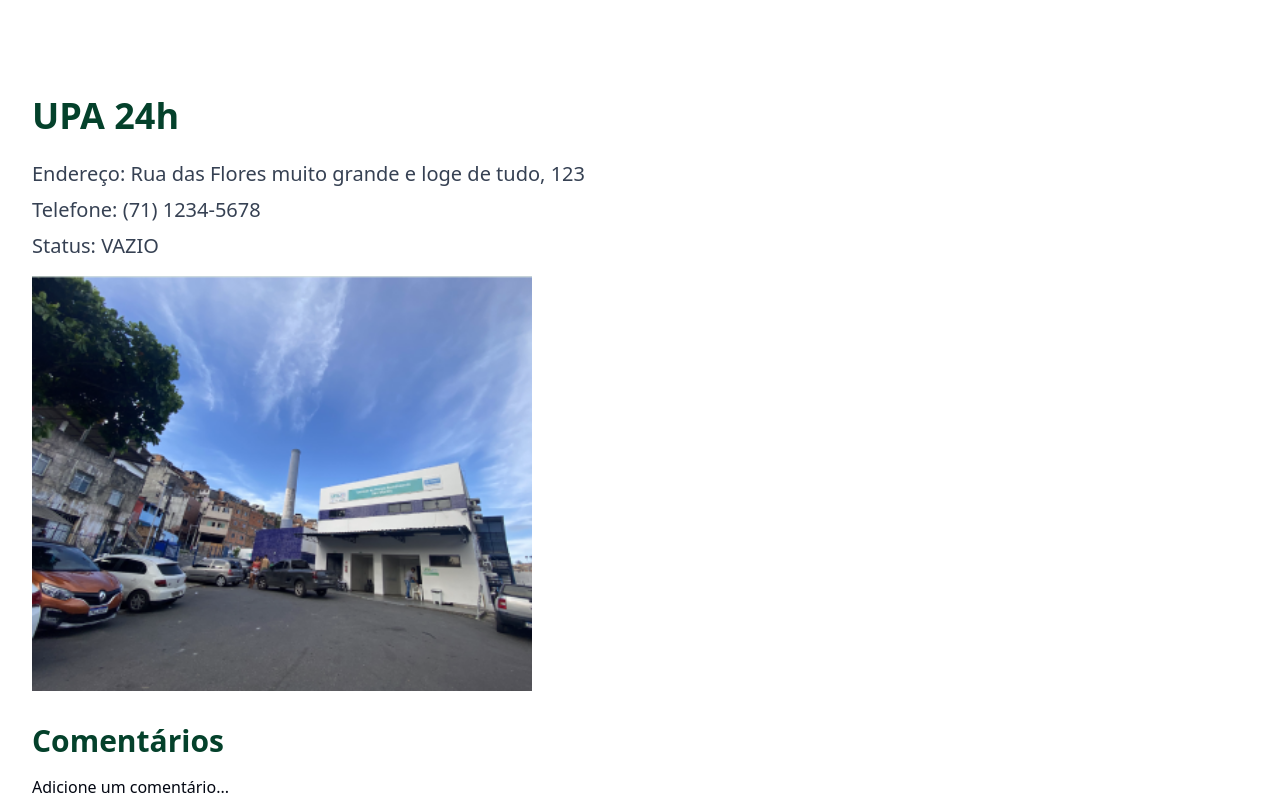
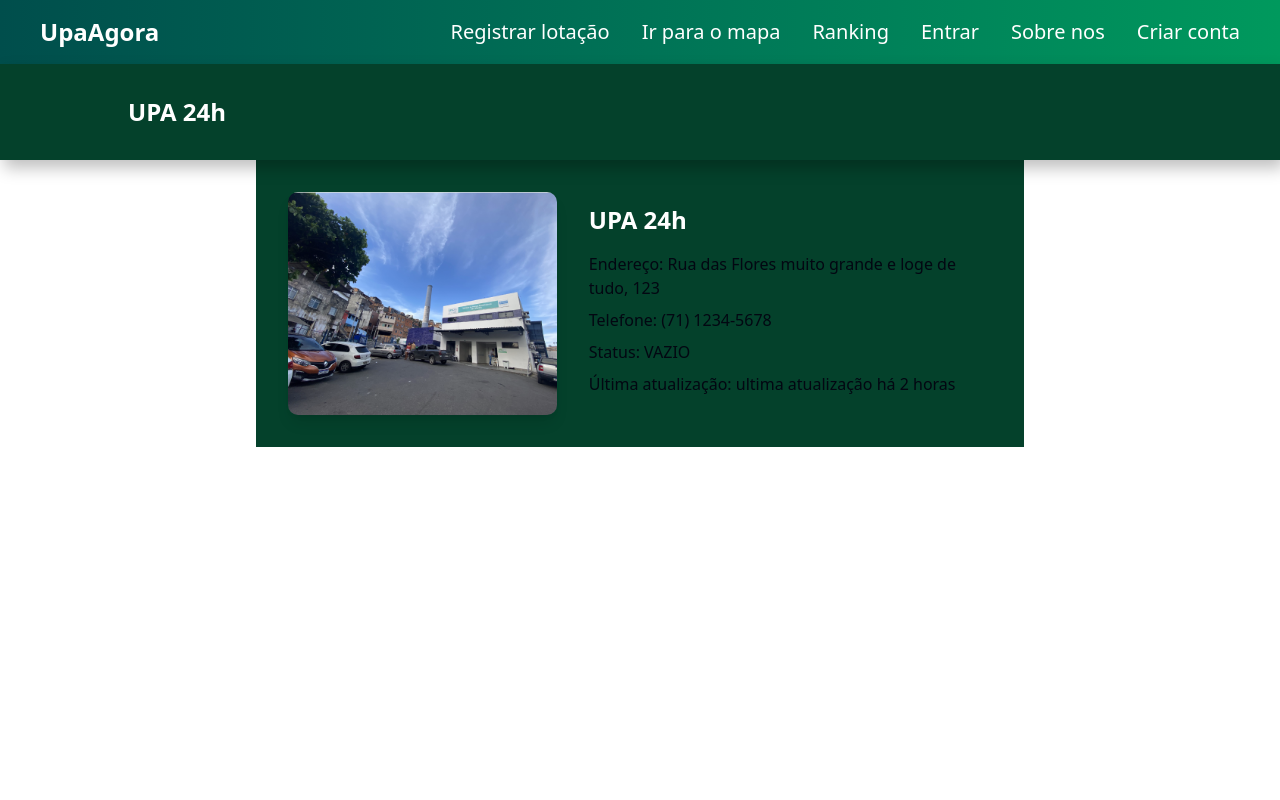
Before and after one commit to N1nh4/frontend-lab-web, a Next.js app: page /unidades/1 in a window 1280 px wide. Shown: the top 800 px of the page. Built offline with nearby package versions, Linux system fonts and the light colour scheme.

Commit message:
estrutura da pagina de detalhes

```diff
--- a/src/app/(paginas)/(public)/unidades/[id]/page.tsx
+++ b/src/app/(paginas)/(public)/unidades/[id]/page.tsx
@@ -1,64 +1,66 @@
-"use client";
+'use client'; // Mantemos 'use client' porque usamos useParams
+
+import BarraTitulo from "@/components/barraTitulo";
+import Cabecalho from "@/components/cabecalho";
 import { useParams } from "next/navigation";
-import React from "react";
+import React from "react"; // Não precisamos de useState/useEffect por enquanto
+import Image from "next/image";
 
-const StatusEnum = {
-    VAZIO: "VAZIO",
-    POUCO_VAZIO: "POUCO VAZIO",
-    MODERADO: "MODERADO",
-    CHEIO: "CHEIO",
-    MUITO_CHEIO: "MUITO CHEIO",
-  }
-
-const cards = [
-    {
-      id: 1,
-      titulo: "UPA 24h",
-      avaliacaoEstrela: 4.0,
-      endereco: "Rua das Flores muito grande e loge de tudo, 123",
-      telefone: "(71) 1234-5678",
-      status: StatusEnum.VAZIO,
-      ultimaAtualizacao: "ultima atualização há 2 horas",
-      imagem: "/images/upa.png",
-    },
-];
+// Importe suas interfaces e o StatusEnum do seu arquivo de dados mockados
+import { UnidadeSaude, allUnidadesData } from '@/data/unidades';
+// As funções renderStars, renderUserIcons, etc., não serão incluídas nesta versão básica
 
 export default function UnidadeDetalhesPage() {
+    const navLinks = [
+        { id: 1, label: 'Registrar lotação', href: '/registrar-lotacao' },
+        { id: 2, label: 'Ir para o mapa', href: '/mapa' },
+        { id: 3, label: 'Ranking', href: '/ranking' },
+        { id: 4, label: 'Entrar', href: '/entrar' },
+        { id: 5, label: 'Sobre nos', href: '/sobre-nos' },
+        { id: 6, label: 'Criar conta', href: '/criar-conta' },
+    ];
+
     const params = useParams();
-    const unidadeId = params.id; // Obter o ID da unidade a partir dos parâmetros da URL
+    const unidadeId = params.id; // Obter o ID da unidade a partir dos parâmetros da URL (vem como string)
 
-    const unidade = cards.find((card) => card.id.toString() === unidadeId);
+    // A busca da unidade é feita diretamente no array mockado
+    // Em um cenário real, você faria uma chamada de API AQUI.
+    const unidade: UnidadeSaude | undefined = allUnidadesData.find(u => u.id.toString() === unidadeId);
 
+    // Se a unidade não for encontrada
     if (!unidade) {
         return (
-            <div className="flex items-center justify-center h-screen">
-                <h1 className="text-2xl font-bold">Unidade não encontrada</h1>
-                <p className="text-gray-600">Verifique o ID da unidade</p>
-            </div>
+            <main className="w-full min-h-screen flex flex-col items-center justify-center p-8">
+                <h1 className="text-2xl font-bold text-red-600">Unidade não encontrada</h1>
+                <p className="text-gray-600 mt-2">Verifique o ID da unidade na URL.</p>
+            </main>
         );
     }
 
+    // Renderiza a unidade
     return (
-        <main className="w-full min-h-screen p-8">
-            <h1 className="text-4xl font-bold text-verdeEscuro mb-6">{unidade.titulo}</h1>
-            <p className="text-xl text-gray-700 mb-2">Endereço: {unidade.endereco}</p>
-            <p className="text-xl text-gray-700 mb-2">Telefone: {unidade.telefone}</p>
-            <p className="text-xl text-gray-700 mb-2">Status: {unidade.status}</p>
-            {/* ... Renderize a imagem, comentários, etc. conforme a segunda foto ... */}
-            <img src={unidade.imagem} alt={unidade.titulo} width={500} height={300} className="my-4" />
-
-            <div className="mt-8">
-                <h2 className="text-3xl font-semibold text-verdeEscuro mb-4">Comentários</h2>
-                {/* Aqui você adicionaria a UI para comentários */}
-                <p>Adicione um comentário...</p>
-                {/* Exemplo de comentário simulado */}
-                <div className="border p-4 mt-4 rounded-lg bg-gray-50">
-                    <p className="font-bold">Roberto Dias</p>
-                    <p className="text-gray-800">Lugar péssimo odiei, muito lotado atendimento péssimo nunca mais volto para esse lugar. Não recomendaria nem para o meu pior inimigo desse universo. Não venha, repito não venha nunca nesse lugar fedorento.</p>
-                    <p className="text-sm text-gray-500 mt-2">há 2 dias</p>
+       <main className="w-full min-h-screen flex flex-col items-center justify-start ">
+            <Cabecalho navLinks={navLinks} />
+            <BarraTitulo titulo={unidade.titulo} />
+            <div className="flex bg-verdeEscuro w-3/5 p-8">
+                <div className="flex w-2/5 mr-8">
+                    <Image
+                        src={unidade.imagem}
+                        alt={unidade.titulo}
+                        width={400}
+                        height={300}
+                        className="rounded-lg shadow-lg"
+                    />
+                </div>
+                <div className="flex flex-col justify-center  w-3/5 ">
+                    <h2 className="text-2xl font-bold text-white mb-4">{unidade.titulo}</h2>
+                    <span></span>
+                    <p className="mb-2">Endereço: {unidade.endereco}</p>
+                    <p className="mb-2">Telefone: {unidade.telefone}</p>
+                    <p className="mb-2">Status: {unidade.status}</p>
+                    <p className="mb-2">Última atualização: {unidade.ultimaAtualizacao}</p>
                 </div>
             </div>
-        </main>
-
+       </main>
     );
 }
```
